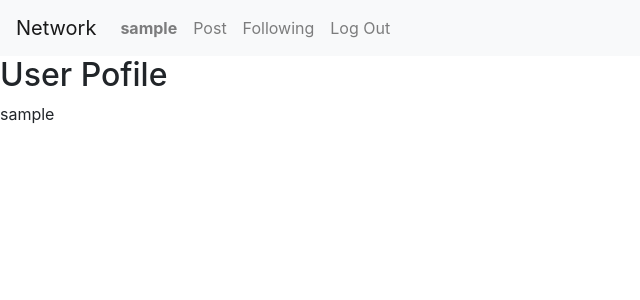
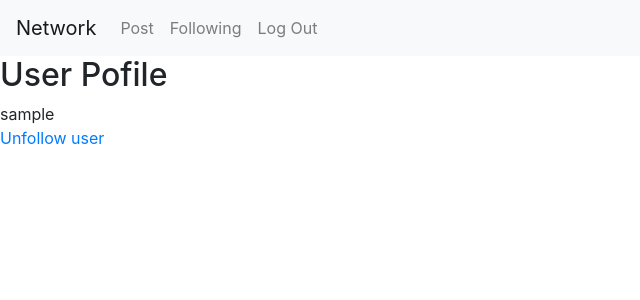
Before and after one commit to tomwhross/cs50-web-network, a Django app: page /user/1 in a window 1280 px wide. Shown: the top 300 px of the page, without its empty margins (0-640 px from the left). Run offline with Django 3.2, Linux system fonts and the light colour scheme; tables that the repository leaves empty hold one stand-in row (values such as "Sample post"); some libraries are stand-ins or nearby versions.

Commit message:
Add basic follower logic

```diff
--- a/network/models.py
+++ b/network/models.py
@@ -32,9 +32,9 @@
 
 class Follower(models.Model):
     user = models.ForeignKey(
-        "User", on_delete=models.CASCADE, related_name="user_follower"
+        "User", on_delete=models.CASCADE, related_name="followed_user"
     )
-    followers = models.ManyToManyField("User", blank=True, related_name="followers")
+    followers = models.ManyToManyField("User", blank=True, related_name="following")
     # follower = models.ForeignKey(
     #     "User", on_delete=models.CASCADE, related_name="followers"
     # )
--- /dev/null
+++ b/network/static/network/follow.js
@@ -0,0 +1,51 @@
+document.addEventListener('DOMContentLoaded', function() {
+  follow_button = document.querySelector('#follow-user');
+  follow_button.addEventListener('click', function() {
+    console.log(`clicked follow on ${this.dataset.userid}`);
+
+    fetch(`/follow_user/${this.dataset.userid}`, {
+      credentials: 'include',
+      method: 'POST',
+      mode: 'same-origin',
+      headers: {
+        'Accept': 'application/json',
+        'Content-Type': 'application/json',
+        'X-CSRFToken': getCookie('csrftoken')
+      },
+    })
+    .then(response => response.json())
+    .then(result => {
+      if (result.followed === true) {
+        console.log(`followed: ${result.followed}`);
+        follow_button.innerHTML = 'Unfollow user';
+        console.log(follow_button);
+      }
+      else {
+        console.log(`followed: ${result.followed}`);
+        follow_button.innerHTML = 'Follow user';
+        console.log(follow_button);
+      }
+    });
+  });
+});
+
+function like_post() {
+  console.log("Like post");
+  console.log(dataset.id);
+}
+
+function getCookie(name) {
+  if (!document.cookie) {
+    return null;
+  }
+
+  const token = document.cookie.split(';')
+  .map(c => c.trim())
+  .filter(c => c.startsWith(name + '='));
+
+  if (token.length === 0) {
+    return null;
+  }
+
+  return decodeURIComponent(token[0].split('=')[1]);
+}
--- a/network/templates/network/layout.html
+++ b/network/templates/network/layout.html
@@ -20,9 +20,9 @@
 
             <div>
               <ul class="navbar-nav mr-auto">
-                {% if user.is_authenticated %}
+                {% if request.user.is_authenticated %}
                     <li class="nav-item">
-                        <a class="nav-link" href="#"><strong>{{ user.username }}</strong></a>
+                        <a class="nav-link" href="#"><strong>{{ request.user.username }}</strong></a>
                     </li>
                 {% endif %}
                 {% comment %} <li class="nav-item">
--- a/network/templates/network/profile.html
+++ b/network/templates/network/profile.html
@@ -1,4 +1,5 @@
 {% extends "network/layout.html" %}
+{% load static %}
 
 {% block body %}
 
@@ -12,5 +13,16 @@
     <div>
         {{ user.username }}
      </div>
+    <div>
+        {% if following %}
+            <a data-userid="{{ user.id }}" id="follow-user" href="#">Follow user</a>
+        {% else %}
+            <a data-userid="{{ user.id }}" id="follow-user" href="#">Unfollow user</a>
+        {% endif %}
+    </div>
 
 {% endblock %}
+
+{% block script %}
+    <script src="{% static 'network/follow.js' %}"></script>
+{% endblock %}
--- a/network/urls.py
+++ b/network/urls.py
@@ -11,4 +11,5 @@
     path("index", views.index, name="index"),
     path("user/<str:user_id>", views.get_user, name="get_user"),
     path("like_post/<str:post_id>", views.like_post, name="like_post"),
+    path("follow_user/<str:user_id>", views.follow_user, name="follow_user"),
 ]
--- a/network/views.py
+++ b/network/views.py
@@ -6,7 +6,7 @@
 from django.urls import reverse
 from django.views.decorators.csrf import csrf_exempt
 
-from .models import Post, User
+from .models import Follower, Post, User
 
 
 def index(request):
@@ -104,6 +104,40 @@
 
 
 def get_user(request, user_id):
-    user = User.objects.get(id=user_id)
+    user_profile = User.objects.get(id=user_id)
 
-    return render(request, "network/profile.html", {"user": user})
+    follow = Follower.objects.get(user=user_profile)
+    following = request.user in follow.followers.all()
+
+    return render(
+        request, "network/profile.html", {"user": user_profile, "following": following}
+    )
+
+
+def follow_user(request, user_id):
+    if request.method == "POST":
+        # import pdb
+
+        # pdb.set_trace()
+        user = User.objects.get(id=user_id)
+
+        follower, _ = Follower.objects.get_or_create(user=user)
+
+        if request.user not in follower.followers.all():
+            follower.followers.add(request.user)
+            follower.save()
+
+            return JsonResponse(
+                {"followed": True, "user_id": user.id, "follower": request.user.id},
+                status=200,
+            )
+
+        follower.followers.remove(request.user)
+        follower.save()
+
+        return JsonResponse(
+            {"followed": False, "user": user.id, "follower": request.user.id},
+            status=200,
+        )
+
+    return JsonResponse({"message": "Can only post to method"}, status=400)
```
Also changed, not shown: network/migrations/0005_auto_20210131_1757.py (added).
